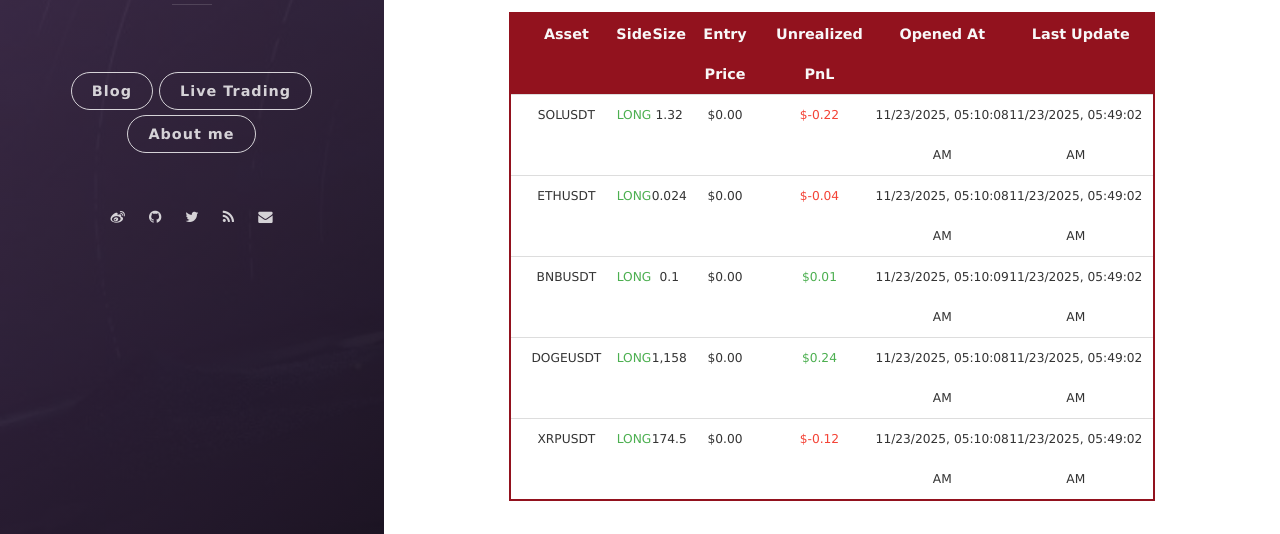
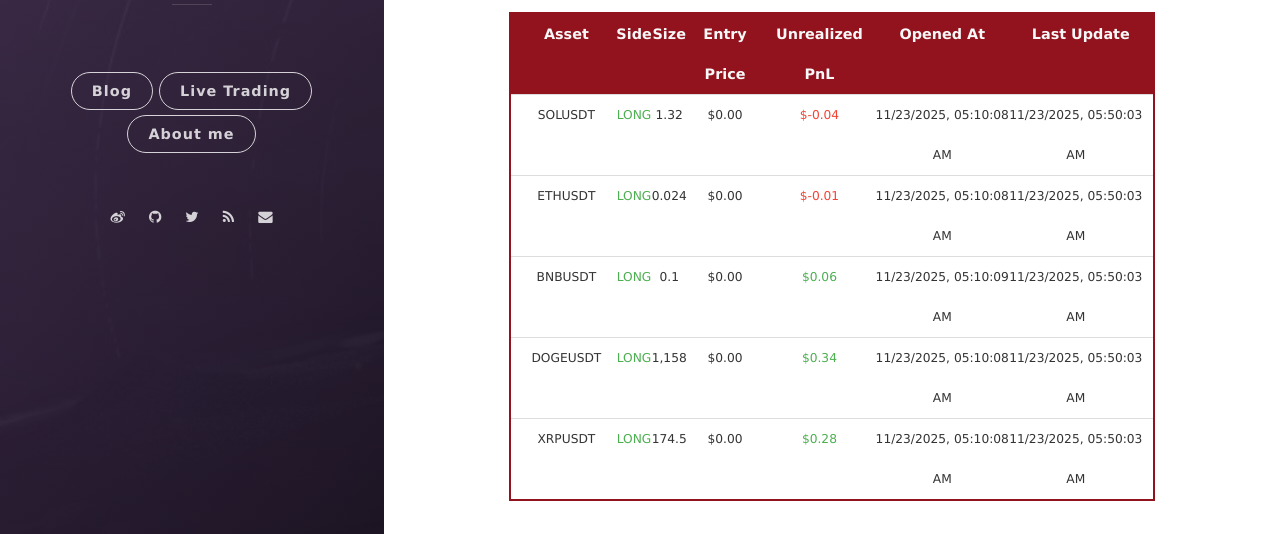
Before and after one commit to leeyegy/leeyegy.github.io, a Jekyll site: the page built from live-trading.html, in a window 1280 px wide and 1188 px high. Shown: the part 587-1121 px from the top of the window. Built offline with Jekyll 4.4.1, drawn with Linux system fonts in a browser that asks for light colours; nearby versions of some CDN libraries.

Commit message:
AccountMonitor: refresh positions 2025-11-23T13:50:03+08:00

```diff
--- a/assets/data/binance/positions.json
+++ b/assets/data/binance/positions.json
@@ -4,44 +4,44 @@
     "side": "LONG",
     "size": 1.32,
     "entryPrice": 0.0,
-    "unrealizedPnl": -0.22396554,
+    "unrealizedPnl": -0.0396,
     "openedAt": "2025-11-23T13:10:08+08:00",
-    "reportedAt": "2025-11-23T13:49:02+08:00"
+    "reportedAt": "2025-11-23T13:50:03+08:00"
   },
   {
     "symbol": "ETHUSDT",
     "side": "LONG",
     "size": 0.024,
     "entryPrice": 0.0,
-    "unrealizedPnl": -0.04464,
+    "unrealizedPnl": -0.006,
     "openedAt": "2025-11-23T13:10:08+08:00",
-    "reportedAt": "2025-11-23T13:49:02+08:00"
+    "reportedAt": "2025-11-23T13:50:03+08:00"
   },
   {
     "symbol": "BNBUSDT",
     "side": "LONG",
     "size": 0.1,
     "entryPrice": 0.0,
-    "unrealizedPnl": 0.00515357,
+    "unrealizedPnl": 0.06096465,
     "openedAt": "2025-11-23T13:10:09+08:00",
-    "reportedAt": "2025-11-23T13:49:02+08:00"
+    "reportedAt": "2025-11-23T13:50:03+08:00"
   },
   {
     "symbol": "DOGEUSDT",
     "side": "LONG",
     "size": 1158.0,
     "entryPrice": 0.0,
-    "unrealizedPnl": 0.23874486,
+    "unrealizedPnl": 0.33582,
     "openedAt": "2025-11-23T13:10:08+08:00",
-    "reportedAt": "2025-11-23T13:49:02+08:00"
+    "reportedAt": "2025-11-23T13:50:03+08:00"
   },
   {
     "symbol": "XRPUSDT",
     "side": "LONG",
     "size": 174.5,
     "entryPrice": 0.0,
-    "unrealizedPnl": -0.11652412,
+    "unrealizedPnl": 0.2792,
     "openedAt": "2025-11-23T13:10:08+08:00",
-    "reportedAt": "2025-11-23T13:49:02+08:00"
+    "reportedAt": "2025-11-23T13:50:03+08:00"
   }
 ]
```
